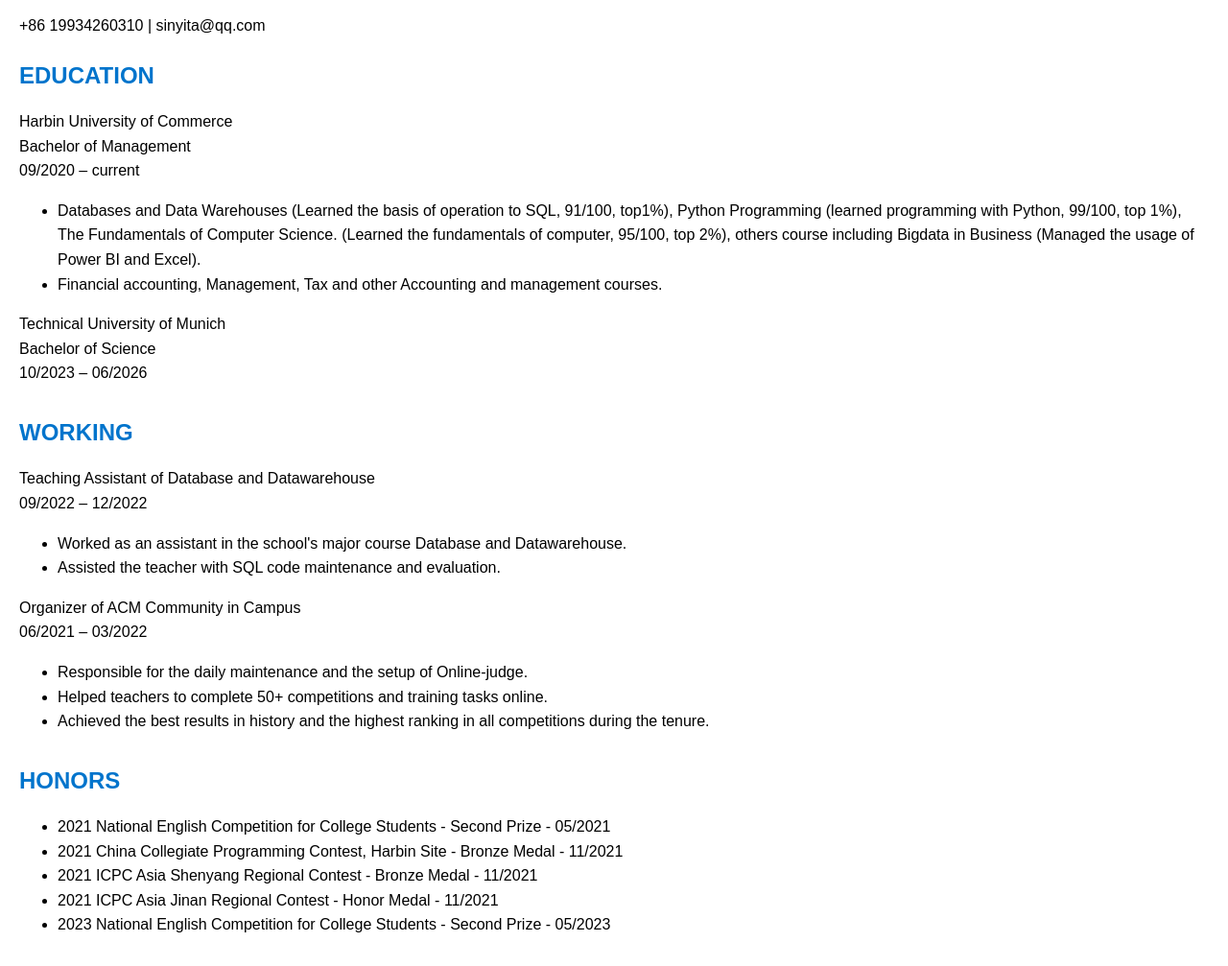
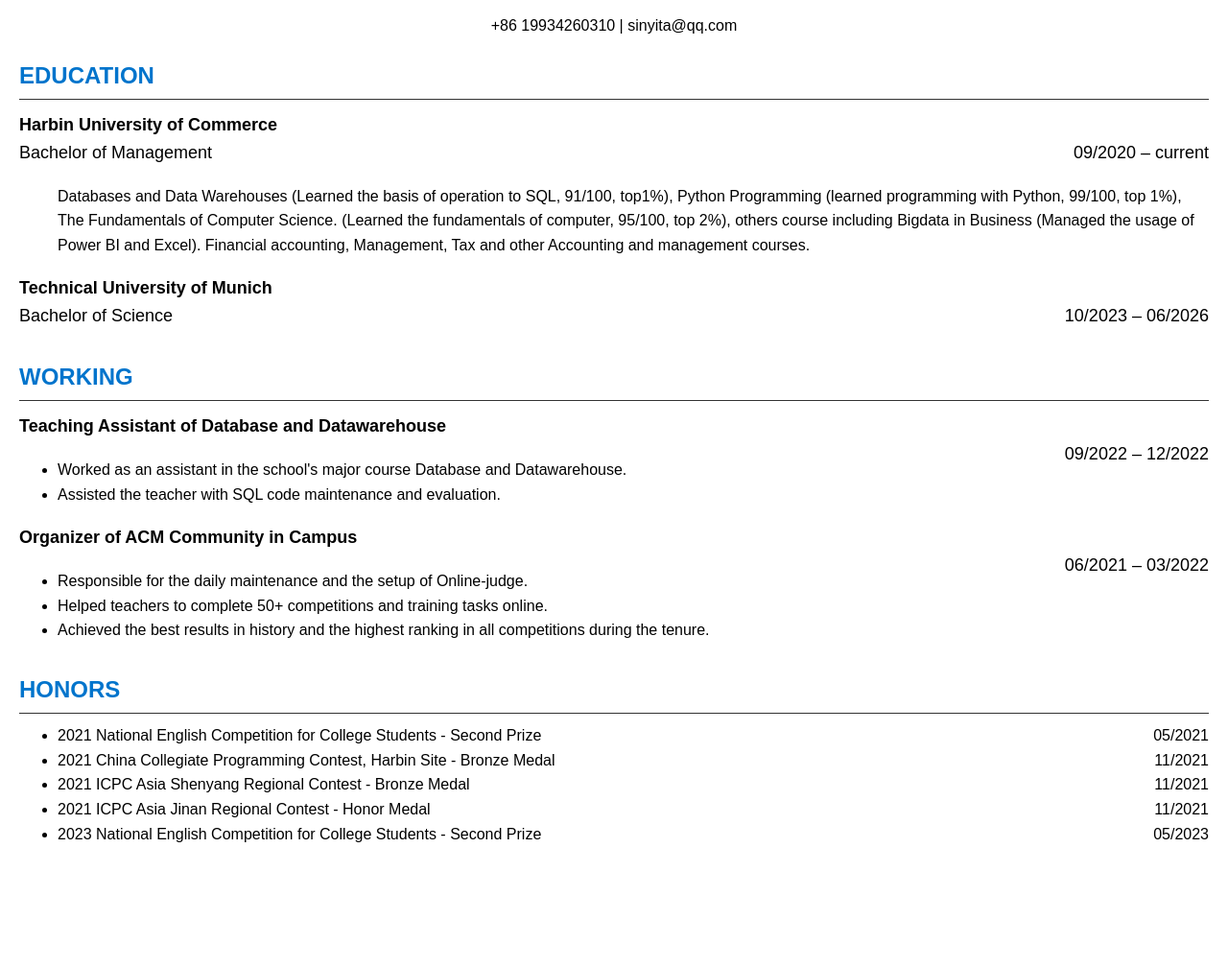
Before and after one commit to weiyuandu/weiyuandu.github.io, a plain HTML site: page index.html in a window 1280 px wide. Shown: the part 80-1087 px from the top of the page at 96% size. After the commit the page ends 992 px from the top, so only its background shows below. Drawn offline with Linux system fonts and the light colour scheme.

Commit message:
Update index.html

```diff
--- a/index.html
+++ b/index.html
@@ -16,53 +16,65 @@
             margin-bottom: 20px;
         }
 
-        .education,
-        .working,
-        .honors {
+        .section {
             margin-bottom: 30px;
         }
 
-        .education h2,
-        .working h2,
-        .honors h2 {
+        .section h2 {
             margin-bottom: 10px;
             color: #0074cc;
+            position: relative;
+        }
+
+        .section h2::after {
+            content: "";
+            display: block;
+            height: 1px;
+            width: 100%;
+            background-color: #333;
+            margin-top: 5px;
+            position: absolute;
+            top: 100%;
+            left: 0;
         }
     </style>
 </head>
 
 <body>
-    <div class="contact-info">
+    <div style="text-align:center;">
         <h1>Weiyuan Du</h1>
         <p>+86 19934260310 | sinyita@qq.com</p>
     </div>
 
-    <div class="education">
+    <div class="section">
         <h2>EDUCATION</h2>
-        <p>Harbin University of Commerce<br>
+        <p style="font-size:18px"><strong>Harbin University of Commerce</strong><br><span style="float: right;">09/2020 – current</span>
             Bachelor of Management<br>
-            09/2020 – current</p>
+</p>
+
         <ul>
-            <li>Databases and Data Warehouses (Learned the basis of operation to SQL, 91/100, top1%), Python Programming (learned programming with Python, 99/100, top 1%), The Fundamentals of Computer Science. (Learned the fundamentals of computer, 95/100, top 2%), others course including Bigdata in Business (Managed the usage of Power BI and Excel).</li>
-            <li>Financial accounting, Management, Tax and other Accounting and management courses.</li>
+            Databases and Data Warehouses (Learned the basis of operation to SQL, 91/100, top1%), Python Programming (learned programming with Python, 99/100, top 1%), The Fundamentals of Computer Science. (Learned the fundamentals of computer, 95/100, top 2%), others course including Bigdata in Business (Managed the usage of Power BI and Excel).
+            Financial accounting, Management, Tax and other Accounting and management courses.
         </ul>
 
-        <p>Technical University of Munich<br>
-            Bachelor of Science<br>
-            10/2023 – 06/2026</p>
+        <p style="font-size:18px"> <strong>Technical University of Munich</strong><br>
+            Bachelor of Science
+           <span style="float: right;">10/2023 – 06/2026</span>
+         </p>
     </div>
 
-    <div class="working">
+    <div class="section">
         <h2>WORKING</h2>
-        <p>Teaching Assistant of Database and Datawarehouse<br>
-            09/2022 – 12/2022</p>
+        <p style="font-size:18px"><strong>Teaching Assistant of Database and Datawarehouse</strong><br>
+<span style="float: right;">09/2022 – 12/2022</span>
+            </p>
         <ul>
             <li>Worked as an assistant in the school's major course Database and Datawarehouse.</li>
             <li>Assisted the teacher with SQL code maintenance and evaluation.</li>
         </ul>
-
-        <p>Organizer of ACM Community in Campus<br>
-            06/2021 – 03/2022</p>
+        <p style="font-size:18px"><strong>Organizer of ACM Community in Campus</strong><br>
+<span style="float: right;">06/2021 – 03/2022</span>
+            </p>
         <ul>
             <li>Responsible for the daily maintenance and the setup of Online-judge.</li>
             <li>Helped teachers to complete 50+ competitions and training tasks online.</li>
@@ -70,14 +82,14 @@
         </ul>
     </div>
 
-    <div class="honors">
+    <div class="section">
         <h2>HONORS</h2>
         <ul>
-            <li>2021 National English Competition for College Students - Second Prize - 05/2021</li>
-            <li>2021 China Collegiate Programming Contest, Harbin Site - Bronze Medal - 11/2021</li>
-            <li>2021 ICPC Asia Shenyang Regional Contest - Bronze Medal - 11/2021</li>
-            <li>2021 ICPC Asia Jinan Regional Contest - Honor Medal - 11/2021</li>
-            <li>2023 National English Competition for College Students - Second Prize - 05/2023</li>
+            <li>2021 National English Competition for College Students - Second Prize<span style="float: right;">05/2021</span></li>
+            <li>2021 China Collegiate Programming Contest, Harbin Site - Bronze Medal <span style="float: right;">11/2021</span></li>
+            <li>2021 ICPC Asia Shenyang Regional Contest - Bronze Medal <span style="float: right;">11/2021</span></li>
+            <li>2021 ICPC Asia Jinan Regional Contest - Honor Medal<span style="float: right;">11/2021</span></li>
+            <li>2023 National English Competition for College Students - Second Prize<span style="float: right;">05/2023</span></li>
         </ul>
     </div>
 </body>
```
